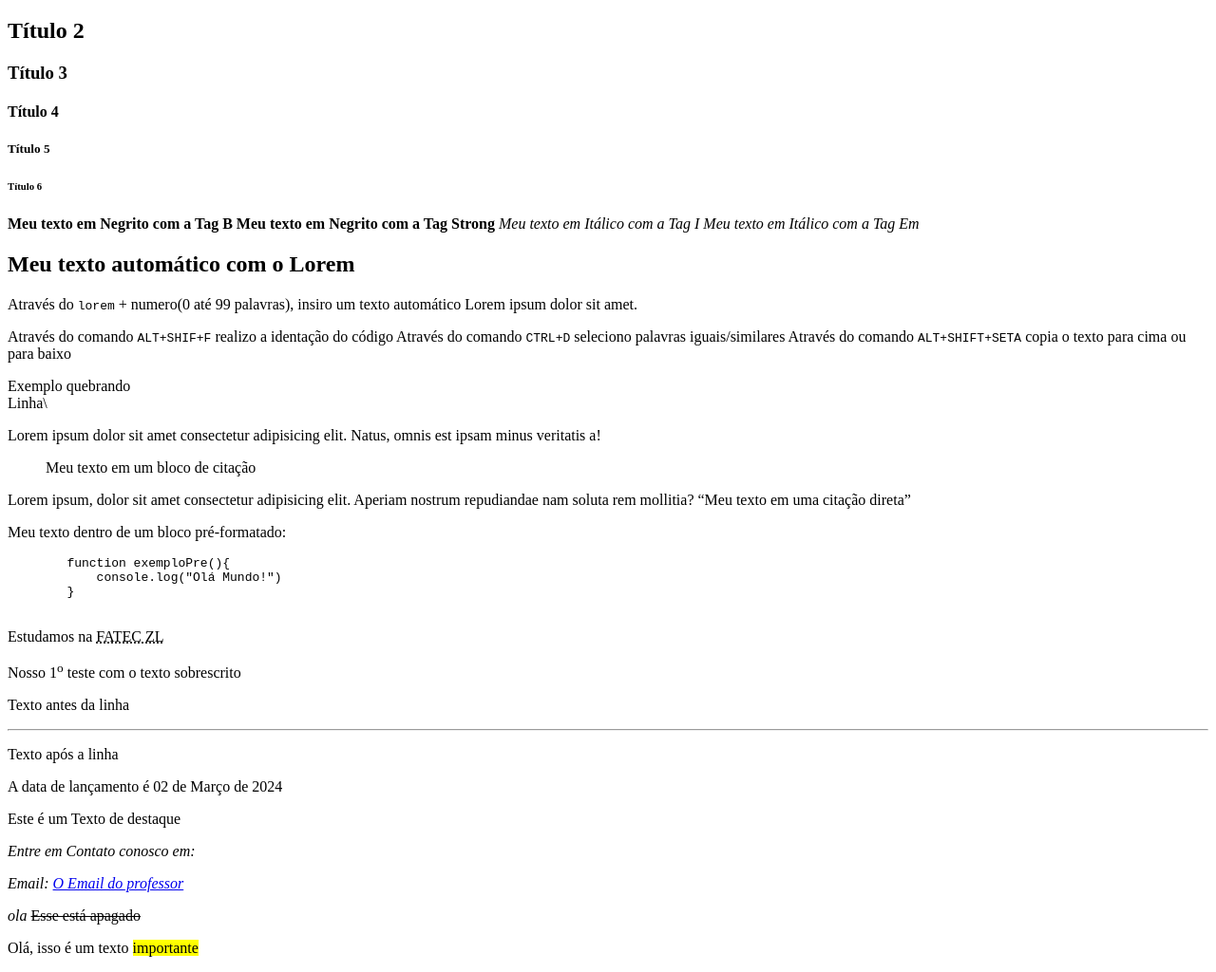
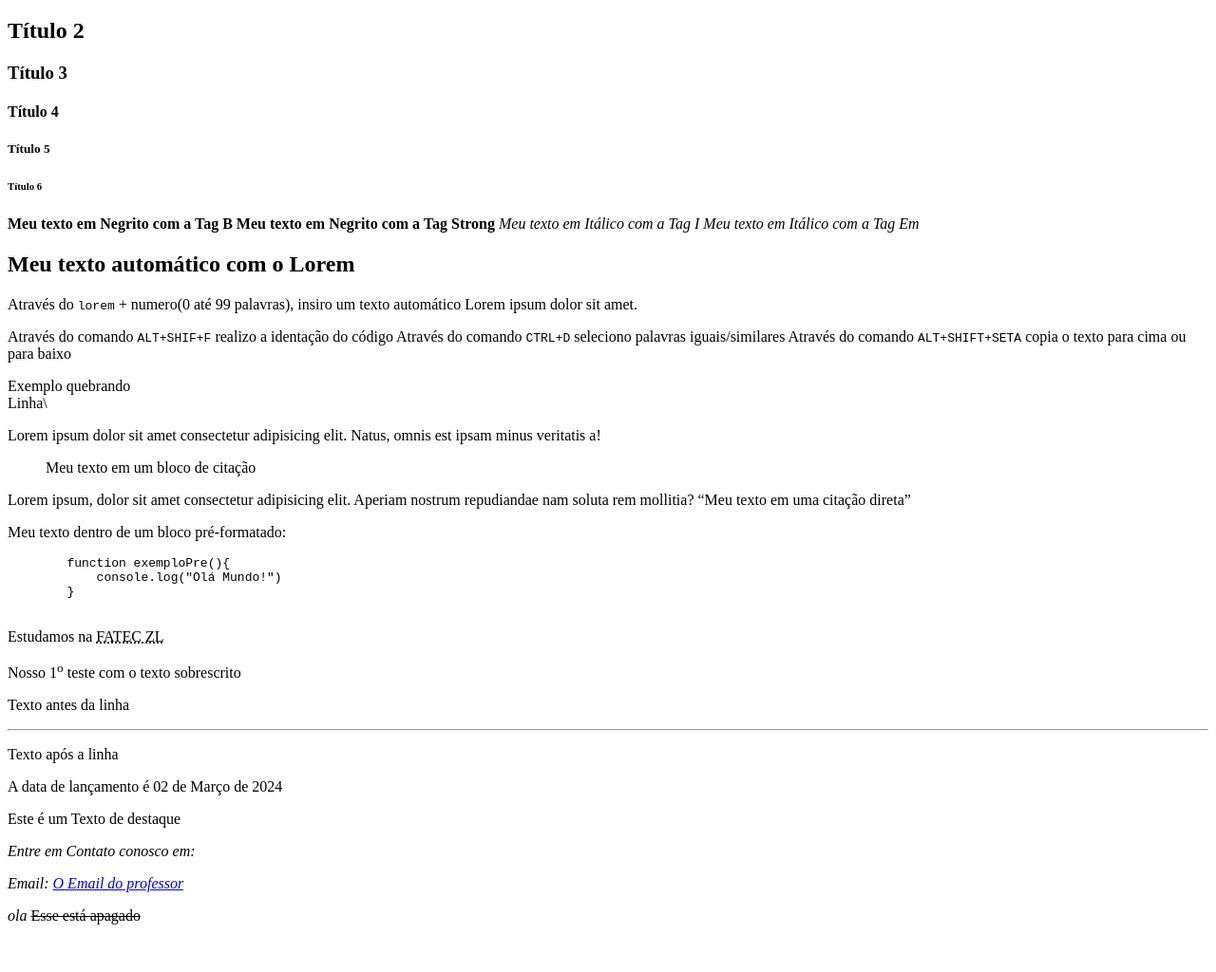
Before and after one commit to LuGustavo10/aula03-dsw-2024, a plain HTML site: page index.html in a window 1280 px wide. Shown: the part 61-1085 px from the top of the page at 95% size. After the commit the page ends 1043 px from the top, so only its background shows below. Drawn offline with Linux system fonts and the light colour scheme.

Commit message:
Second commit

```diff
--- a/index.html
+++ b/index.html
@@ -108,7 +108,7 @@
 
     <del>Esse está apagado</del>
 
-    <p>Olá, isso é um texto <mark>importante</mark></p>
+    <!-- <p>Olá, isso é um texto <mark>importante</mark></p> -->
 
 </body>
 
```
